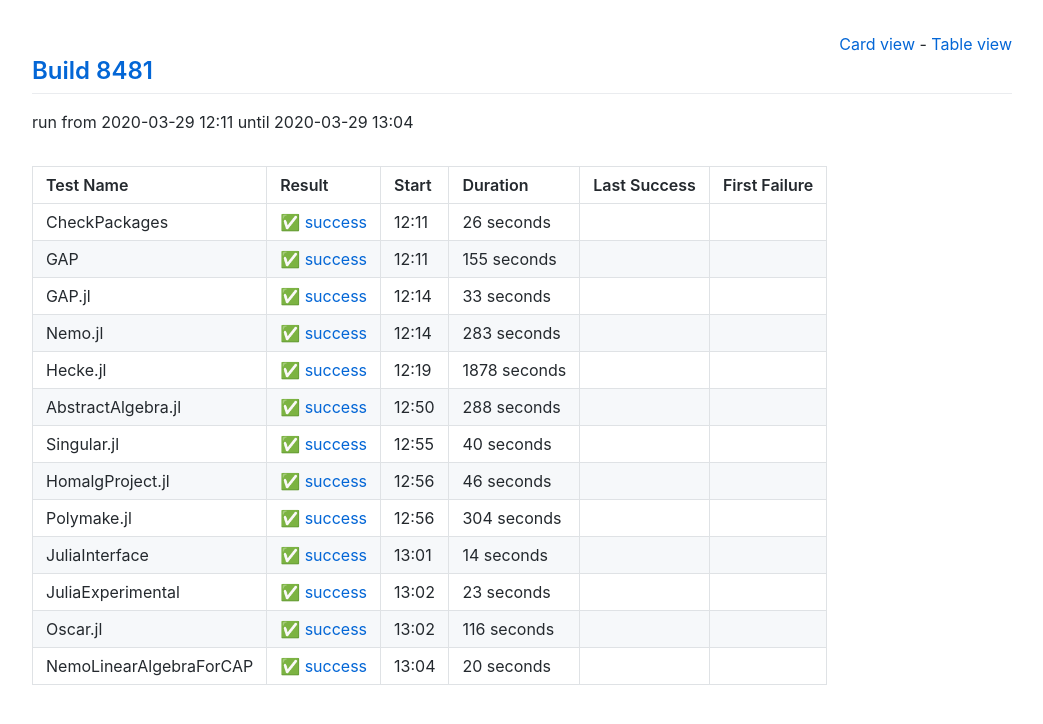
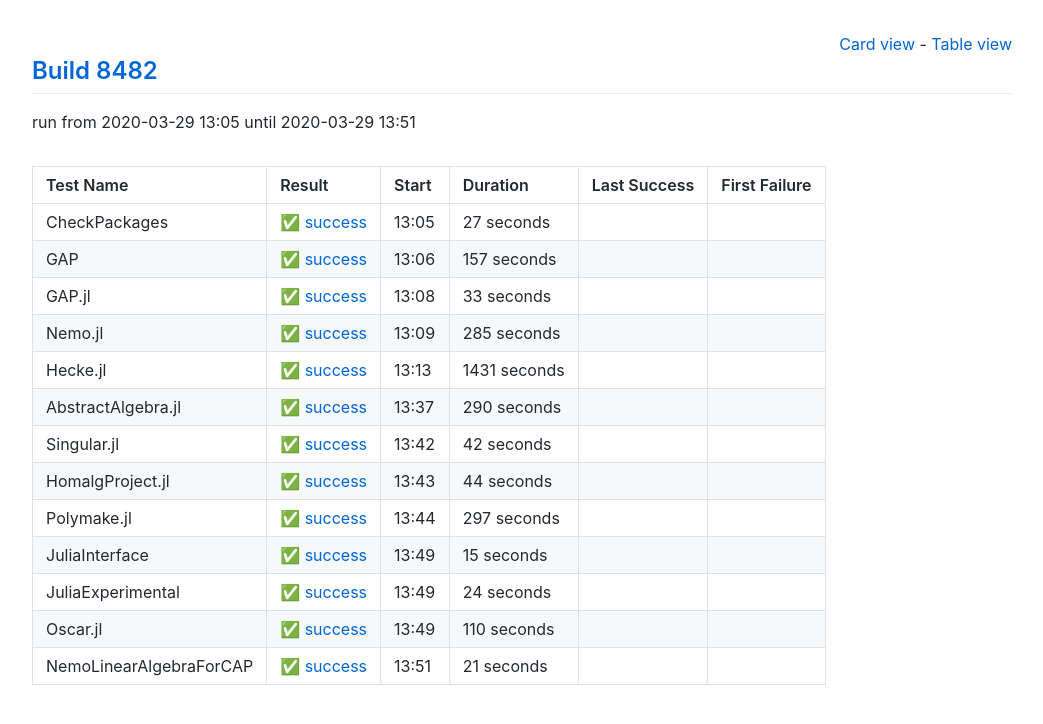
Before and after one commit to oscar-system/oscar-ci-status, a Jekyll site: the page built from table.html, in a window 1280 px wide. Shown: the top 724 px of the page, without its empty margins (118-1161 px from the left). Built offline with Jekyll 4.4.1, drawn with Linux system fonts in a browser that asks for light colours.

Commit message:
Build 8482

```diff
--- a/_data/ci.yml
+++ b/_data/ci.yml
@@ -1,27 +1,27 @@
-build: 8481
-build_url: https://oscarci.mathematik.uni-kl.de/job/oscar/8481/
+build: 8482
+build_url: https://oscarci.mathematik.uni-kl.de/job/oscar/8482/
 job: oscar
 tests:
-- duration: 26
+- duration: 27
   exitcode: 0
   first_failure: false
   first_failure_url: null
   last_success: false
   last_success_url: null
-  log: https://oscarci.mathematik.uni-kl.de/job/oscar/8481/artifact/logs/build-8481/CheckPackages.log
+  log: https://oscarci.mathematik.uni-kl.de/job/oscar/8482/artifact/logs/build-8482/CheckPackages.log
   name: CheckPackages
-  start: 2020-03-29 12:11
+  start: 2020-03-29 13:05
   status: success
   success: true
-- duration: 155
+- duration: 157
   exitcode: 0
   first_failure: false
   first_failure_url: null
   last_success: false
   last_success_url: null
-  log: https://oscarci.mathematik.uni-kl.de/job/oscar/8481/artifact/logs/build-8481/GAP.log
+  log: https://oscarci.mathematik.uni-kl.de/job/oscar/8482/artifact/logs/build-8482/GAP.log
   name: GAP
-  start: 2020-03-29 12:11
+  start: 2020-03-29 13:06
   status: success
   success: true
 - duration: 33
@@ -30,118 +30,118 @@ tests:
   first_failure_url: null
   last_success: false
   last_success_url: null
-  log: https://oscarci.mathematik.uni-kl.de/job/oscar/8481/artifact/logs/build-8481/GAP.jl.log
+  log: https://oscarci.mathematik.uni-kl.de/job/oscar/8482/artifact/logs/build-8482/GAP.jl.log
   name: GAP.jl
-  start: 2020-03-29 12:14
+  start: 2020-03-29 13:08
   status: success
   success: true
-- duration: 283
+- duration: 285
   exitcode: 0
   first_failure: false
   first_failure_url: null
   last_success: false
   last_success_url: null
-  log: https://oscarci.mathematik.uni-kl.de/job/oscar/8481/artifact/logs/build-8481/Nemo.jl.log
+  log: https://oscarci.mathematik.uni-kl.de/job/oscar/8482/artifact/logs/build-8482/Nemo.jl.log
   name: Nemo.jl
-  start: 2020-03-29 12:14
+  start: 2020-03-29 13:09
   status: success
   success: true
-- duration: 1878
+- duration: 1431
   exitcode: 0
   first_failure: false
   first_failure_url: null
   last_success: false
   last_success_url: null
-  log: https://oscarci.mathematik.uni-kl.de/job/oscar/8481/artifact/logs/build-8481/Hecke.jl.log
+  log: https://oscarci.mathematik.uni-kl.de/job/oscar/8482/artifact/logs/build-8482/Hecke.jl.log
   name: Hecke.jl
-  start: 2020-03-29 12:19
+  start: 2020-03-29 13:13
   status: success
   success: true
-- duration: 288
+- duration: 290
   exitcode: 0
   first_failure: false
   first_failure_url: null
   last_success: false
   last_success_url: null
-  log: https://oscarci.mathematik.uni-kl.de/job/oscar/8481/artifact/logs/build-8481/AbstractAlgebra.jl.log
+  log: https://oscarci.mathematik.uni-kl.de/job/oscar/8482/artifact/logs/build-8482/AbstractAlgebra.jl.log
   name: AbstractAlgebra.jl
-  start: 2020-03-29 12:50
+  start: 2020-03-29 13:37
   status: success
   success: true
-- duration: 40
+- duration: 42
   exitcode: 0
   first_failure: false
   first_failure_url: null
   last_success: false
   last_success_url: null
-  log: https://oscarci.mathematik.uni-kl.de/job/oscar/8481/artifact/logs/build-8481/Singular.jl.log
+  log: https://oscarci.mathematik.uni-kl.de/job/oscar/8482/artifact/logs/build-8482/Singular.jl.log
   name: Singular.jl
-  start: 2020-03-29 12:55
+  start: 2020-03-29 13:42
   status: success
   success: true
-- duration: 46
+- duration: 44
   exitcode: 0
   first_failure: false
   first_failure_url: null
   last_success: false
   last_success_url: null
-  log: https://oscarci.mathematik.uni-kl.de/job/oscar/8481/artifact/logs/build-8481/HomalgProject.jl.log
+  log: https://oscarci.mathematik.uni-kl.de/job/oscar/8482/artifact/logs/build-8482/HomalgProject.jl.log
   name: HomalgProject.jl
-  start: 2020-03-29 12:56
+  start: 2020-03-29 13:43
   status: success
   success: true
-- duration: 304
+- duration: 297
   exitcode: 0
   first_failure: false
   first_failure_url: null
   last_success: false
   last_success_url: null
-  log: https://oscarci.mathematik.uni-kl.de/job/oscar/8481/artifact/logs/build-8481/Polymake.jl.log
+  log: https://oscarci.mathematik.uni-kl.de/job/oscar/8482/artifact/logs/build-8482/Polymake.jl.log
   name: Polymake.jl
-  start: 2020-03-29 12:56
+  start: 2020-03-29 13:44
   status: success
   success: true
-- duration: 14
+- duration: 15
   exitcode: 0
   first_failure: false
   first_failure_url: null
   last_success: false
   last_success_url: null
-  log: https://oscarci.mathematik.uni-kl.de/job/oscar/8481/artifact/logs/build-8481/JuliaInterface.log
+  log: https://oscarci.mathematik.uni-kl.de/job/oscar/8482/artifact/logs/build-8482/JuliaInterface.log
   name: JuliaInterface
-  start: 2020-03-29 13:01
+  start: 2020-03-29 13:49
   status: success
   success: true
-- duration: 23
+- duration: 24
   exitcode: 0
   first_failure: false
   first_failure_url: null
   last_success: false
   last_success_url: null
-  log: https://oscarci.mathematik.uni-kl.de/job/oscar/8481/artifact/logs/build-8481/JuliaExperimental.log
+  log: https://oscarci.mathematik.uni-kl.de/job/oscar/8482/artifact/logs/build-8482/JuliaExperimental.log
   name: JuliaExperimental
-  start: 2020-03-29 13:02
+  start: 2020-03-29 13:49
   status: success
   success: true
-- duration: 116
+- duration: 110
   exitcode: 0
   first_failure: false
   first_failure_url: null
   last_success: false
   last_success_url: null
-  log: https://oscarci.mathematik.uni-kl.de/job/oscar/8481/artifact/logs/build-8481/Oscar.jl.log
+  log: https://oscarci.mathematik.uni-kl.de/job/oscar/8482/artifact/logs/build-8482/Oscar.jl.log
   name: Oscar.jl
-  start: 2020-03-29 13:02
+  start: 2020-03-29 13:49
   status: success
   success: true
-- duration: 20
+- duration: 21
   exitcode: 0
   first_failure: false
   first_failure_url: null
   last_success: false
   last_success_url: null
-  log: https://oscarci.mathematik.uni-kl.de/job/oscar/8481/artifact/logs/build-8481/NemoLinearAlgebraForCAP.log
+  log: https://oscarci.mathematik.uni-kl.de/job/oscar/8482/artifact/logs/build-8482/NemoLinearAlgebraForCAP.log
   name: NemoLinearAlgebraForCAP
-  start: 2020-03-29 13:04
+  start: 2020-03-29 13:51
   status: success
   success: true
```
Also changed, not shown: README.md.
